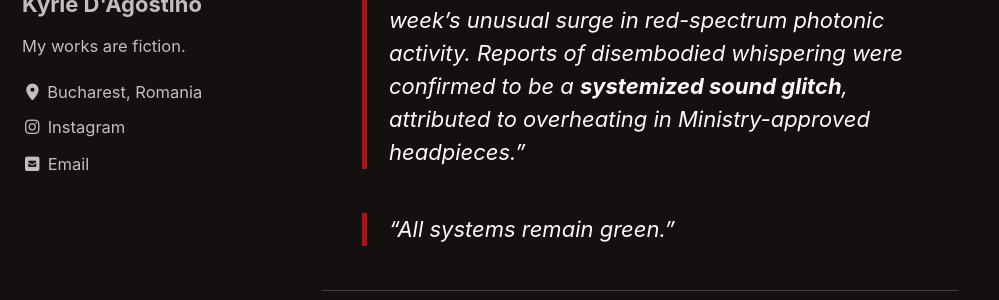
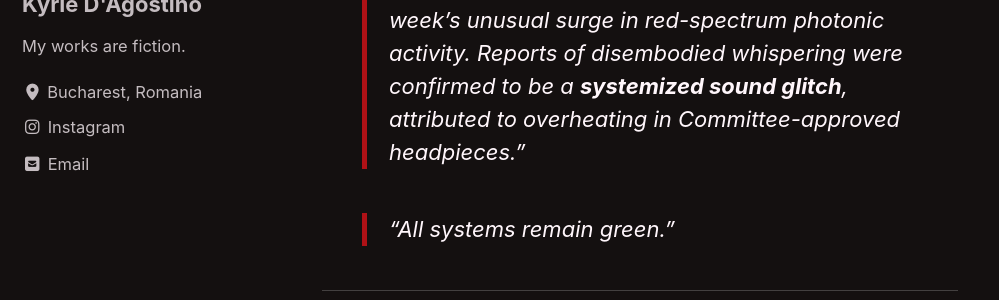
Before and after one commit to kyrie-edelweiss/edelweiss-archive, a Jekyll site: the page built from _pages/red-king.md, in a window 1280 px wide and 900 px high, scrolled down 63905 px. Shown: the part 187-487 px from the top of the window, without its empty margins (0-999 px from the left). Built offline with Jekyll 4.4.1, drawn with Linux system fonts in a browser that asks for light colours; cached includes are drawn as plain includes; our own code applies the rules of GitHub Pages for plain Markdown files.

Commit message:
Update red-king.md

```diff
--- a/_pages/red-king.md
+++ b/_pages/red-king.md
@@ -1299,7 +1299,7 @@ Then, the Broadcast Channel resumes. Music plays. The message is gone.
 
 ---
 
-> *“And finally: The Neptune Light Index has returned to expected ambient levels after last week’s unusual surge in red-spectrum photonic activity. Reports of disembodied whispering were confirmed to be a **systemized sound glitch**, attributed to overheating in Ministry-approved headpieces.”*
+> *“And finally: The Neptune Light Index has returned to expected ambient levels after last week’s unusual surge in red-spectrum photonic activity. Reports of disembodied whispering were confirmed to be a **systemized sound glitch**, attributed to overheating in Committee-approved headpieces.”*
 
 > *“All systems remain green.”*
 
```
